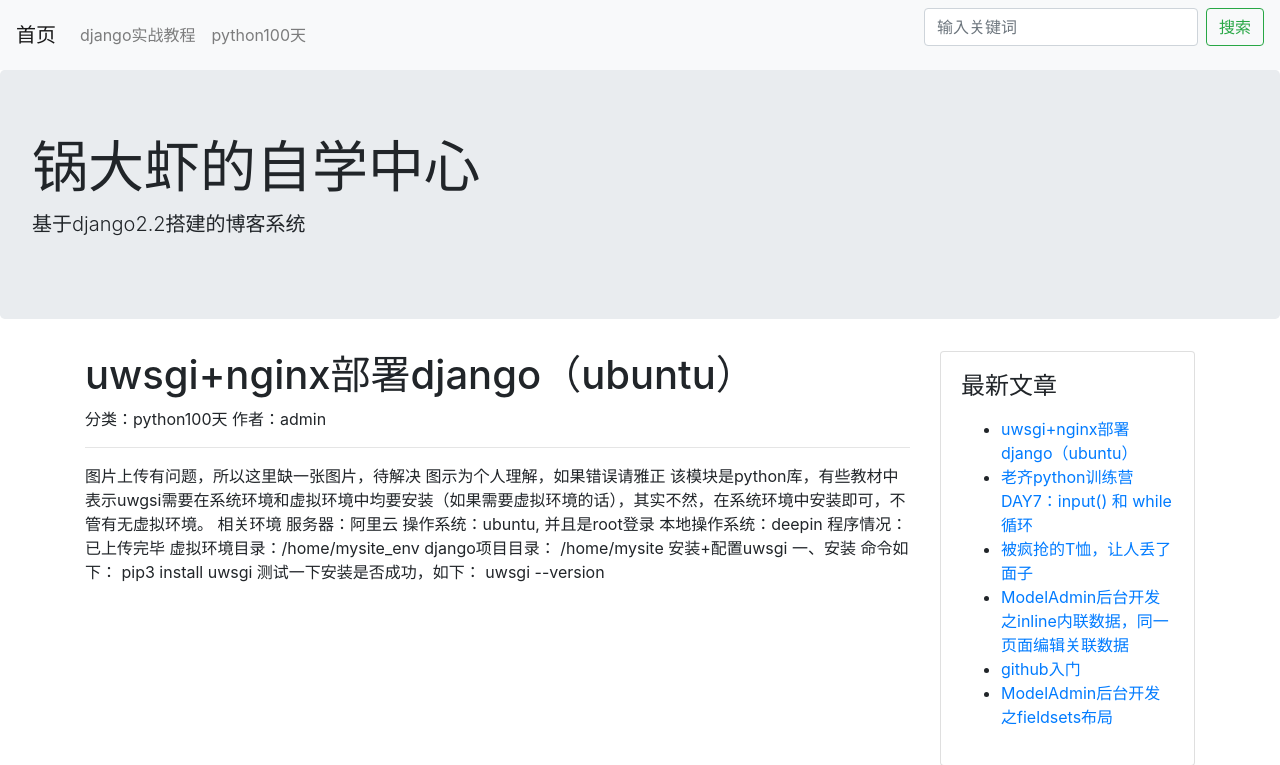
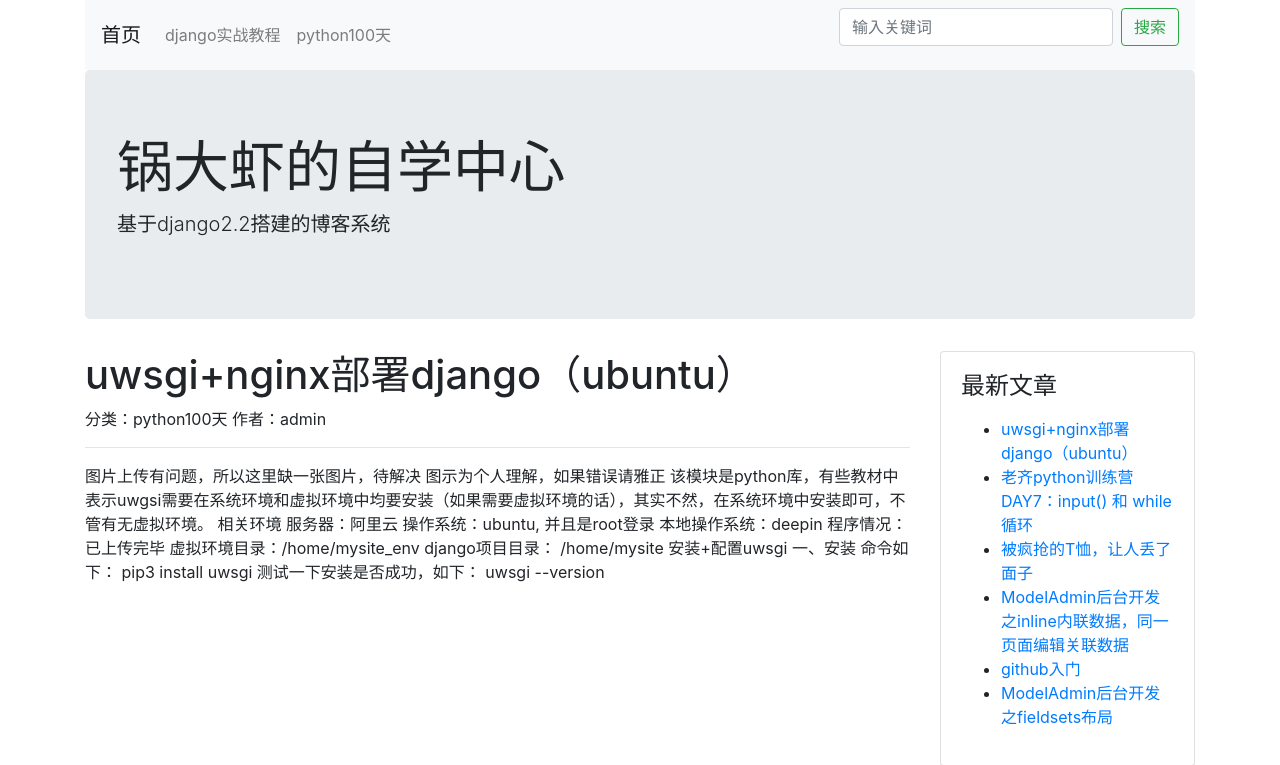
Before and after one commit to mooremok/typeidea, a Django app: a page that uses typeidea/templates/base.html in a window 1280 px wide. Shown: the top 765 px of the page. Run offline with Django 3.2, Linux system fonts and the light colour scheme; data comes from the database, SQL or seed files in the repository; some libraries are stand-ins or nearby versions.

Commit message:
修改了base.html

```diff
--- a/typeidea/templates/base.html
+++ b/typeidea/templates/base.html
@@ -13,6 +13,7 @@
     </style>
 </head>
 <body>
+    <div class="container head">
     <nav class="navbar navbar-expand-lg navbar-light bg-light">
         <a class="navbar-brand" href="{% url 'index' %}">首页</a>
         <div class="collapse navbar-collapse" id="navbarSupportedContent">
@@ -35,11 +36,13 @@
         <h1 class="display-4">锅大虾的自学中心</h1>
         <p class="lead">基于django2.2搭建的博客系统</p>
     </div>
+    </div>
+
     <div class="container main">
         <div class="row">
             <div class="col-9 post-list">
-                    {% block main %}
-                    {% endblock %}
+                {% block main %}
+                {% endblock %}
             </div>
             <div class="col-3">
                 {% block sidebar %}
```
